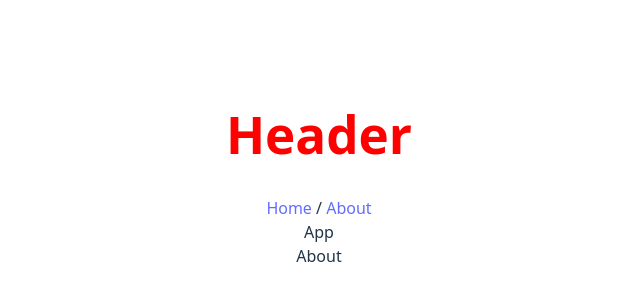
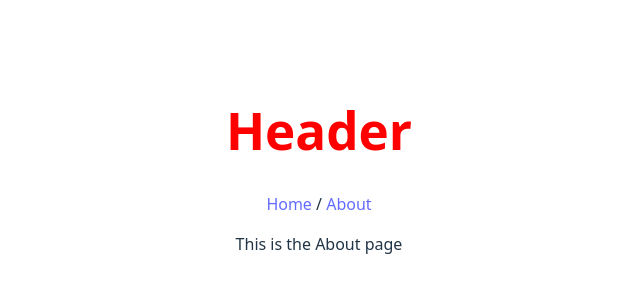
Before and after one commit to mikef80/breadcrumbs-test, a React (Vite) app: page /about in a window 1280 px wide. Shown: the part 230-530 px from the top of the page, without its empty margins (321-961 px from the left). Built offline with nearby package versions, Linux system fonts and the light colour scheme.

Commit message:
I think this is the best option. use nested routing so the breadcrumbs are straightforward, but use useMatch to check current location and conditionally render based on that, so I don't have all the contact of the previous conponent showing too

```diff
--- a/src/App.tsx
+++ b/src/App.tsx
@@ -1,14 +1,13 @@
-import { Outlet } from "react-router";
+import { Outlet, useMatch } from "react-router";
 import "./App.scss";
-import Header from "./components/Header/Header";
 
 function App() {
-  return (
-    <>
-      App
-      <Outlet />
-    </>
-  );
+  const isExactMatch = useMatch("/");
+
+  if (!isExactMatch) {
+    return <Outlet />;
+  }
+  return <p>App</p>;
 }
 
 export default App;
--- a/src/components/About/About.tsx
+++ b/src/components/About/About.tsx
@@ -1,12 +1,13 @@
-import { Link, Outlet } from "react-router";
+import { Link, Outlet, useMatch } from "react-router";
 
 const About = () => {
-  return (
-    <div>
-      About
-      <Outlet />
-    </div>
-  );
+  const isExactMatch = useMatch("/about");
+
+  if (!isExactMatch) {
+    return <Outlet />;
+  }
+
+  return <p>This is the About page</p>;
 };
 
 export default About;
```
